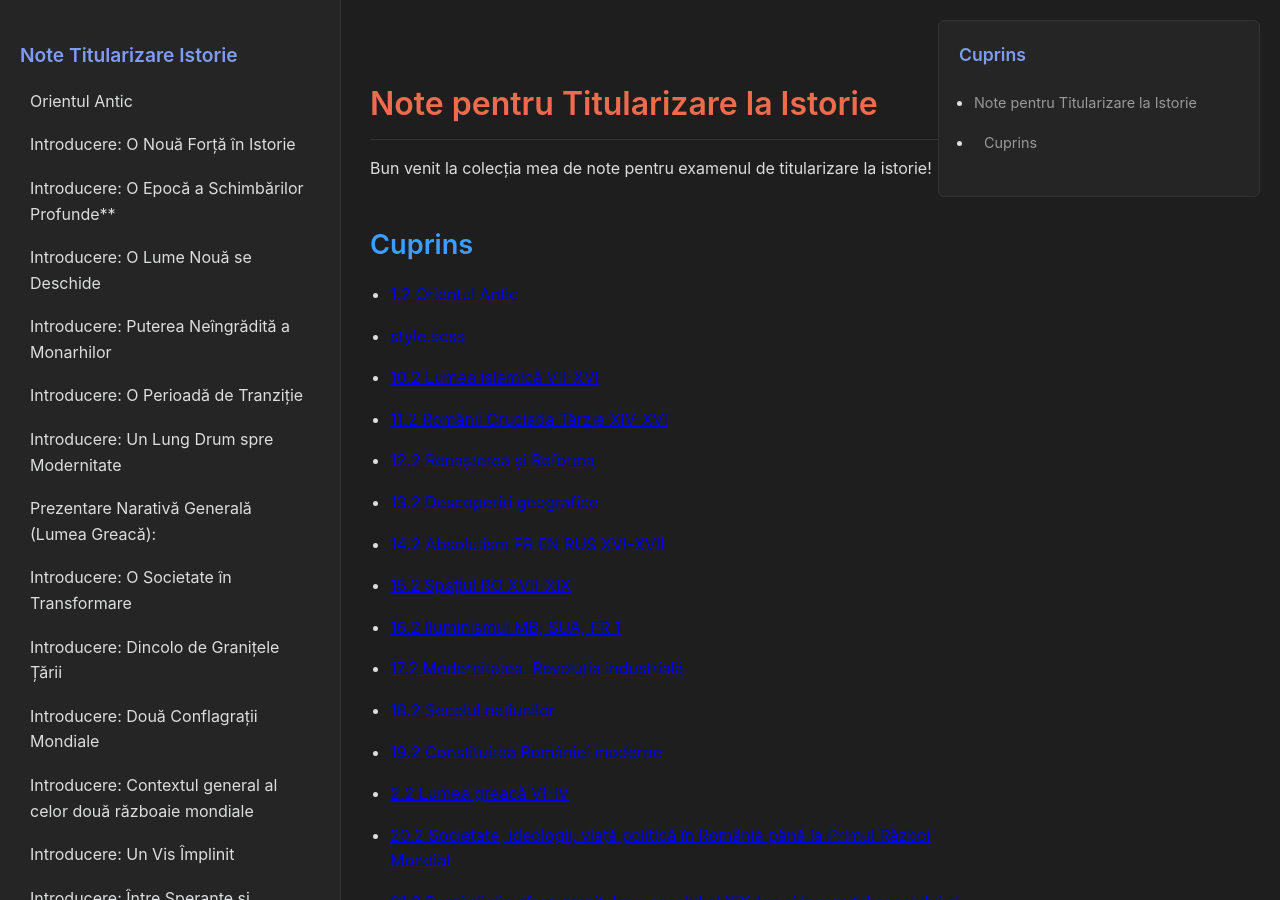
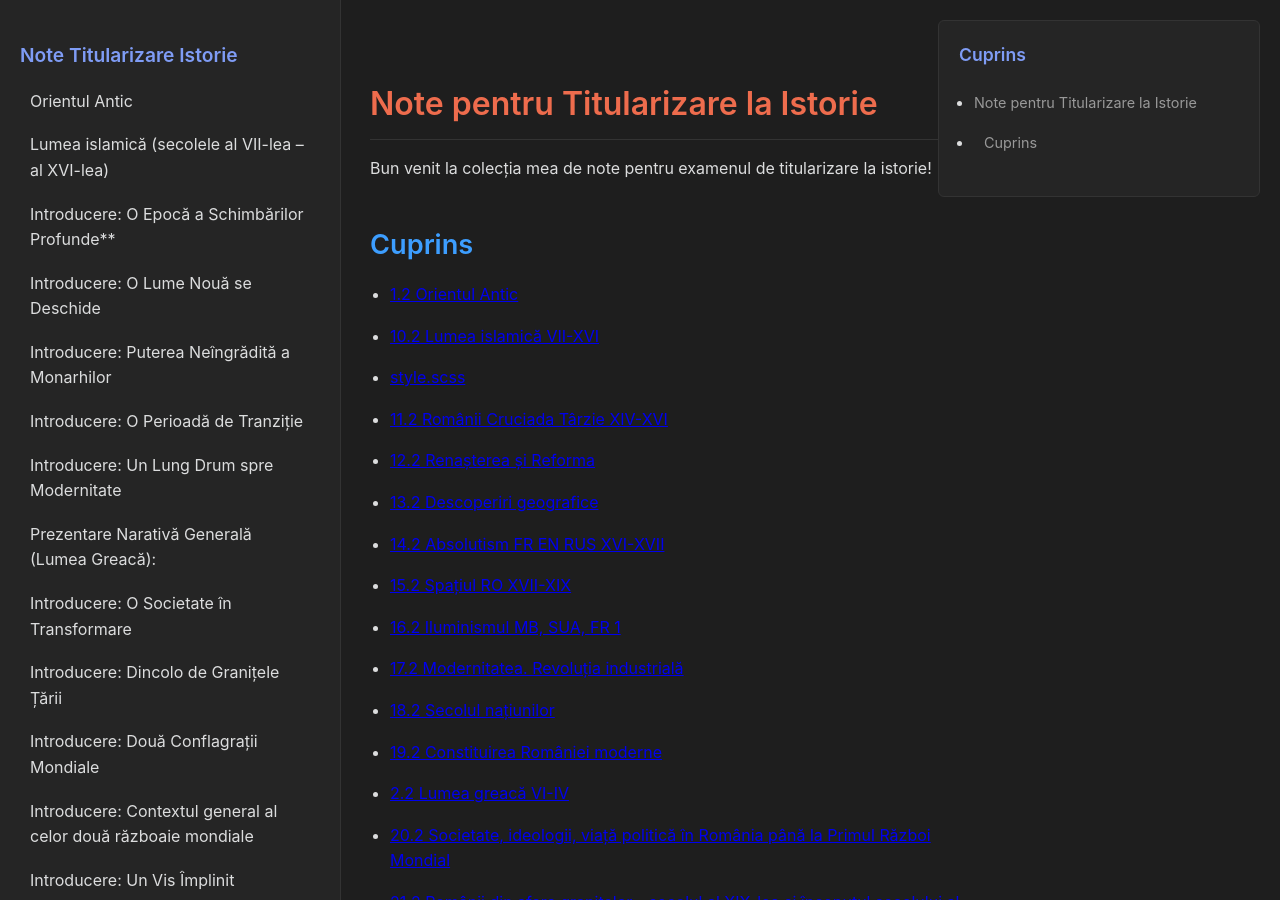
Before and after one commit to zermolax/titularizare-istorie, a Jekyll site: the page built from index.md, in a window 1280 px wide and 900 px high. Built offline with Jekyll 4.4.1, drawn with Linux system fonts in a browser that asks for light colours; our own code applies the rules of GitHub Pages for plain Markdown files.

Commit message:
Update 10.2 Lumea islamică VII-XVI.md

```diff
--- a/10.2 Lumea islamică VII-XVI.md
+++ b/10.2 Lumea islamică VII-XVI.md
@@ -1,4 +1,7 @@
-
+---
+layout: default
+title: Lumea islamică (secolele al VII-lea – al XVI-lea)
+---
 # Introducere: O Nouă Forță în Istorie
 
 În secolul al VII-lea d.Hr., în Peninsula Arabică, o regiune deșertică și slab populată, a apărut o nouă religie: *islamul*. Această religie, întemeiată de profetul *Mahomed* (Muhammad), a avut un impact extraordinar asupra istoriei lumii. În mai puțin de un secol, arabii, uniți de credința islamică, au cucerit un imperiu imens, care se întindea din Spania până în India. Lumea islamică a devenit un centru de civilizație, cu realizări remarcabile în știință, filosofie, artă și literatură.
```
